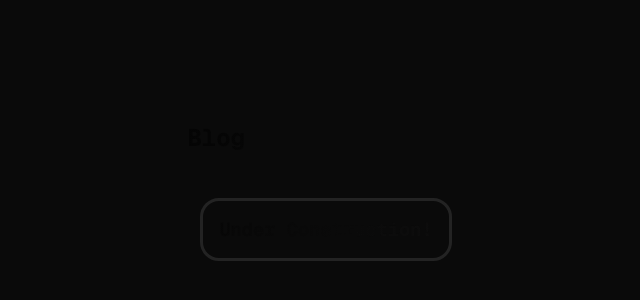
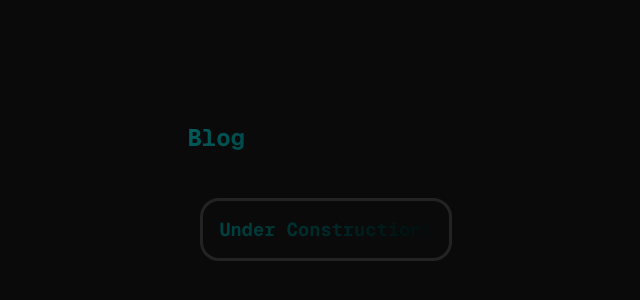
Before and after one commit to henrymclay/henrymclay.github.io, a Next.js app in the folder clayh-personal-site/: page /blog in a window 1280 px wide. Shown: the part 202-502 px from the top of the page, without its empty margins (314-954 px from the left). Built offline with nearby package versions, Linux system fonts and the light colour scheme.

Commit message:
beginning factoring out light beam size control

```diff
--- a/clayh-personal-site/components/gradientBG.tsx
+++ b/clayh-personal-site/components/gradientBG.tsx
@@ -3,17 +3,17 @@ import React, { ReactNode } from 'react';
 type GradientdivProps = {
     children:ReactNode
     className:string
+    lightSize:string
 }
 
-function GradientBG({children, className}: GradientdivProps) {
+function GradientBG({children, className, lightSize}: GradientdivProps) {
     return(
         <div
-
             style={{
-                backgroundImage: `radial-gradient( circle at ${GradientPosition().x}px ${GradientPosition().y}px, rgba(255,255,0,1) 0%, rgba(255,0,255,1) 2%, rgba(0,255,255,1) 4%, rgba(0,0,0,1) 30%, rgba(165,163,163,0.15) 99% )`
+                backgroundImage: `radial-gradient( circle at ${GradientPosition().x}px ${GradientPosition().y}px, rgba(255,255,0,1) 0%, rgba(255,0,255,1) 2%, rgba(0,255,255,1) 4%, rgba(0,0,0,1) ${lightSize}%, rgba(165,163,163,0.15) 99% )`
             }}
-
-            className={className}>
+            className={className}
+        >
             {children}
         </div>
     )
--- a/clayh-personal-site/pages/art/index.tsx
+++ b/clayh-personal-site/pages/art/index.tsx
@@ -27,7 +27,10 @@ export default function Art() {
         <link rel="icon" href="/favicon.ico" />
       </Head>
 
-      <GradientBG className={`${styles.page} ${geistSans.variable} ${geistMono.variable}`}>
+      <GradientBG
+        className={`${styles.page} ${geistSans.variable} ${geistMono.variable}`}
+        lightSize={`60`}
+      >
         <Navbar title={""}/>
         <main className={styles.main}>
             <h2>Art</h2>
--- a/clayh-personal-site/pages/blog/index.tsx
+++ b/clayh-personal-site/pages/blog/index.tsx
@@ -27,7 +27,10 @@ export default function Blog() {
         <link rel="icon" href="/favicon.ico" />
       </Head>
 
-      <GradientBG className={`${styles.page} ${geistSans.variable} ${geistMono.variable}`}>
+      <GradientBG
+        className={`${styles.page} ${geistSans.variable} ${geistMono.variable}`}
+        lightSize={`60`}
+      >
         <Navbar title={""}/>
         <main className={styles.main}>
             <h2>Blog</h2>
--- a/clayh-personal-site/pages/contact/index.tsx
+++ b/clayh-personal-site/pages/contact/index.tsx
@@ -27,7 +27,10 @@ export default function Contact() {
         <link rel="icon" href="/favicon.ico" />
       </Head>
 
-      <GradientBG className={`${styles.page} ${geistSans.variable} ${geistMono.variable}`}>
+      <GradientBG
+        className={`${styles.page} ${geistSans.variable} ${geistMono.variable}`}
+        lightSize={`60`}
+      >
         <Navbar title={""}/>
         <main className={styles.main}>
             <h2>Blog</h2>
--- a/clayh-personal-site/pages/cv/index.tsx
+++ b/clayh-personal-site/pages/cv/index.tsx
@@ -27,7 +27,10 @@ export default function CV() {
         <link rel="icon" href="/favicon.ico" />
       </Head>
 
-      <GradientBG className={`${styles.page} ${geistSans.variable} ${geistMono.variable}`}>
+      <GradientBG
+        className={`${styles.page} ${geistSans.variable} ${geistMono.variable}`}
+        lightSize={`60`}
+      >
         <Navbar title={""} />
         <main className={styles.main}>
             <h2>Curriculum Vitae</h2>
--- a/clayh-personal-site/pages/index.tsx
+++ b/clayh-personal-site/pages/index.tsx
@@ -28,6 +28,7 @@ export default function Home() {
       </Head>
       <GradientBG
         className={`${styles.page} ${geistSans.variable} ${geistMono.variable}`}
+        lightSize={`60`}
       >
         <Navbar title={""} />
         <main className={styles.main}>
--- a/clayh-personal-site/pages/projects/index.tsx
+++ b/clayh-personal-site/pages/projects/index.tsx
@@ -28,7 +28,10 @@ export default function Projects() {
           <link rel="icon" href="/favicon.ico" />
         </Head>
 
-        <GradientBG className={`${styles.page} ${geistSans.variable} ${geistMono.variable}`}>
+        <GradientBG
+          className={`${styles.page} ${geistSans.variable} ${geistMono.variable}`}
+          lightSize={`60`}
+        >
           <Navbar title={""} />
           <main className={styles.main}>
             <h2>Projects</h2>
```
Also changed, not shown: clayh-personal-site/pages/moon/moon.tsx (added).
